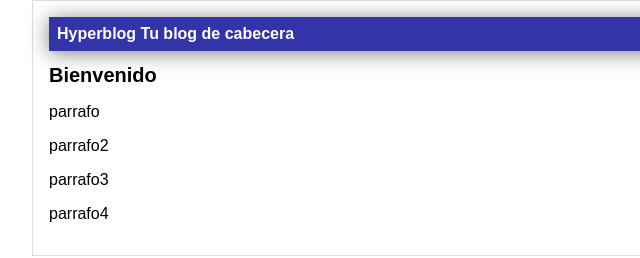
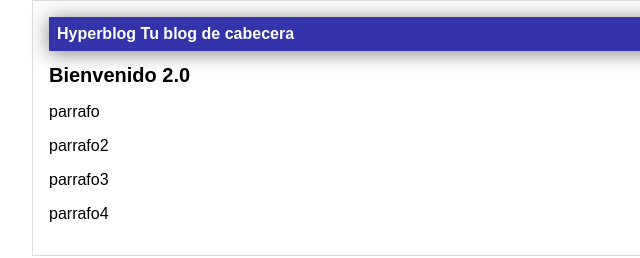
Before and after one commit to andres1521/HYPERBLOG, a plain HTML site: page index.html in a window 1280 px wide. Shown: the full height of the page, 143-783 px from the left. Drawn offline with Linux system fonts and the light colour scheme.

Commit message:
commit para probar con llave ssl

```diff
--- a/index.html
+++ b/index.html
@@ -14,7 +14,7 @@
             <span id="tagline">Tu blog de cabecera</span>
         </div>
         <div id="post">
-        <h1 h1>Bienvenido</h1>
+        <h1 h1>Bienvenido 2.0</h1>
         <p>parrafo</p>
         <p>parrafo2</p>
         <p>parrafo3</p>
```
